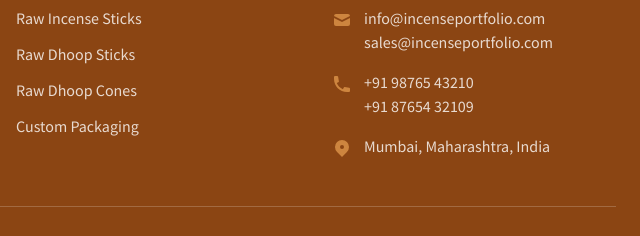
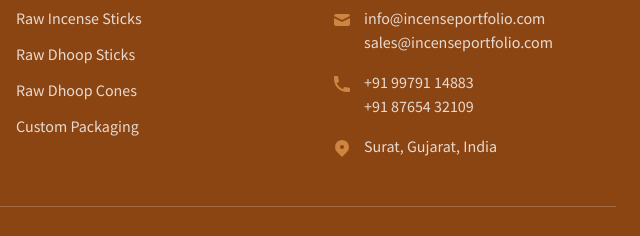
Before and after one commit to Irriva/incense_portfolio, a website: page pages/oem_packaging_services.html in a window 1280 px wide. Shown: the part 4796-5032 px from the top of the page, 640-1280 px from the left. Drawn offline with nearby package versions, Linux system fonts and the light colour scheme.

Commit message:
Update oem_packaging_services.html

```diff
--- a/pages/oem_packaging_services.html
+++ b/pages/oem_packaging_services.html
@@ -583,7 +583,7 @@
                                 <path d="M2 3a1 1 0 011-1h2.153a1 1 0 01.986.836l.74 4.435a1 1 0 01-.54 1.06l-1.548.773a11.037 11.037 0 006.105 6.105l.774-1.548a1 1 0 011.059-.54l4.435.74a1 1 0 01.836.986V17a1 1 0 01-1 1h-2C7.82 18 2 12.18 2 5V3z"/>
                             </svg>
                             <div>
-                                <p class="text-white text-opacity-80">+91 98765 43210</p>
+                                <p class="text-white text-opacity-80">+91 99791 14883</p>
                                 <p class="text-white text-opacity-80">+91 87654 32109</p>
                             </div>
                         </div>
@@ -591,7 +591,7 @@
                             <svg class="w-5 h-5 text-accent mt-1 flex-shrink-0" fill="currentColor" viewBox="0 0 20 20">
                                 <path fill-rule="evenodd" d="M5.05 4.05a7 7 0 119.9 9.9L10 18.9l-4.95-4.95a7 7 0 010-9.9zM10 11a2 2 0 100-4 2 2 0 000 4z" clip-rule="evenodd"/>
                             </svg>
-                            <p class="text-white text-opacity-80">Mumbai, Maharashtra, India</p>
+                            <p class="text-white text-opacity-80">Surat, Gujarat, India</p>
                         </div>
                     </div>
                 </div>
```
